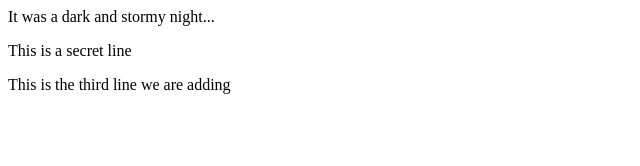
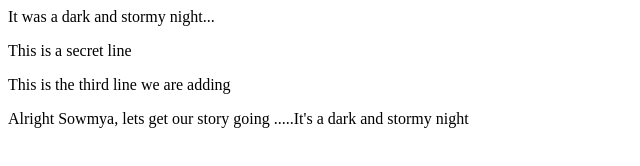
Before and after one commit to SowmyaDondeti/fireside-story, a plain HTML site: page index.html in a window 1280 px wide. Shown: the whole page, without its empty margins (0-640 px from the left). Drawn offline with Linux system fonts and the light colour scheme.

Commit message:
Added the 4th line

```diff
--- a/index.html
+++ b/index.html
@@ -3,5 +3,6 @@
     <p>It was a dark and stormy night...</p>
 	<p>This is a secret line</p>
 	<p>This is the third line we are adding</p>
+	<p>Alright Sowmya, lets get our story going .....It's a dark and stormy night</p>
   </body>
 </html>
```
